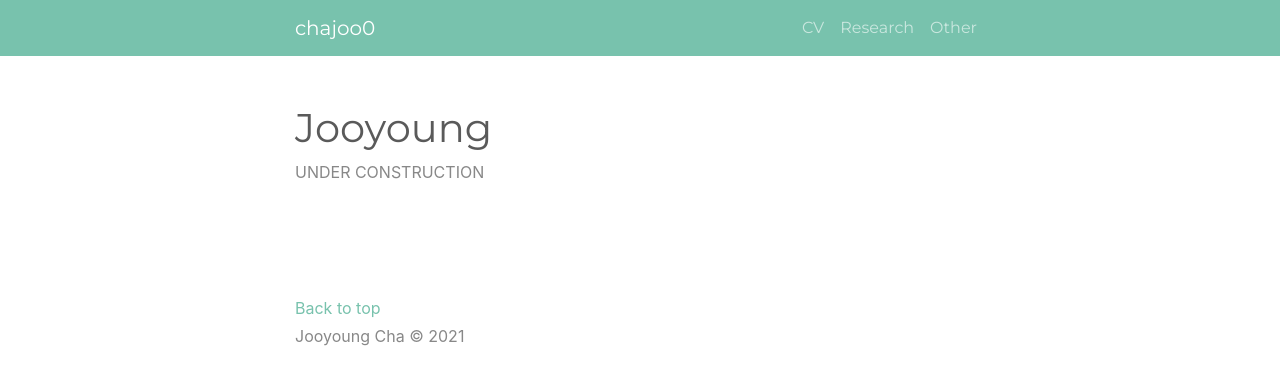
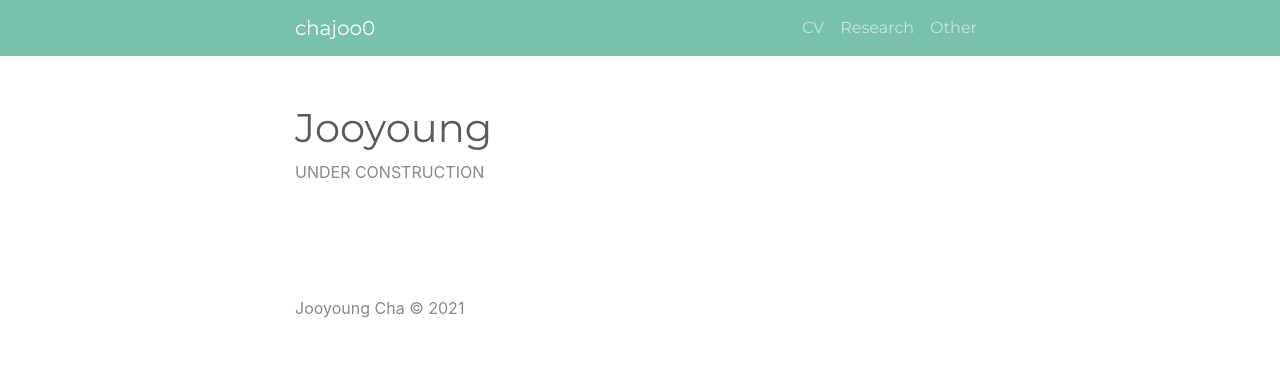
Before and after one commit to chajoo0/chajoo0, a Jekyll site: the page built from index.md, in a window 1280 px wide. Shown: the top 385 px of the page. Built offline with Jekyll 4.4.1, drawn with Linux system fonts in a browser that asks for light colours.

Commit message:
Update footer.html

```diff
--- a/_includes/footer.html
+++ b/_includes/footer.html
@@ -1,8 +1,5 @@
 <footer class="text-muted py-5">
   <div class="container">
-    <p class="float-end mb-1">
-      <a href="#">Back to top</a>
-    </p>
     <p> {{ site.name }} © {{ site.time | date: '%Y' }}</p>
   </div>
 </footer>
```
